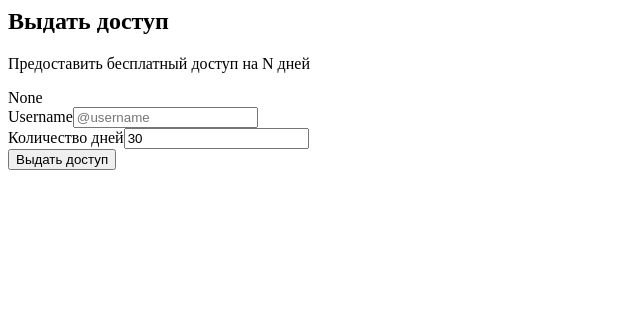
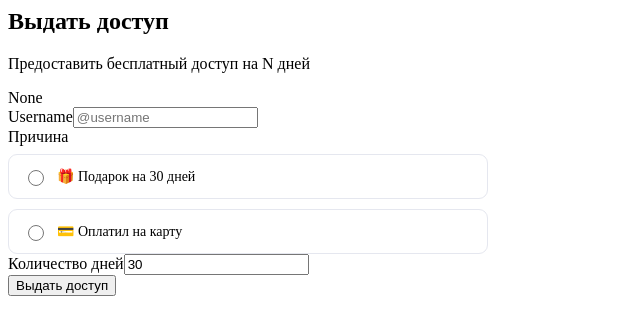
Before and after one commit to Irishman1/BOT_TELEFRAM, a Flask app: page /give in a window 1280 px wide. Shown: the top 335 px of the page, without its empty margins (0-640 px from the left). Run offline with Flask 3, Linux system fonts and the light colour scheme; the visitor is signed in with stand-in values (Sample User, id 1).

Commit message:
Add reason radio buttons to give access form (gift / paid by card)

```diff
--- a/admin/panel.py
+++ b/admin/panel.py
@@ -216,6 +216,7 @@
     data = await request.post()
     username = data.get("username","").lstrip("@")
     days = int(data.get("days",30))
+    reason = data.get("reason","gift")
     u = await db_one("SELECT * FROM users WHERE username=?",(username,))
     if not u:
         return await render("give.html", page="give", msg='<div class="alert alert-danger">Пользователь не найден</div>', prefill=username)
@@ -226,7 +227,10 @@
     await db_exec("UPDATE users SET expires_at=?,plan='manual',is_active=1,subscribed_at=COALESCE(subscribed_at,?) WHERE username=?",(new_exp.isoformat(),now.isoformat(),username))
     link = await create_invite_link()
     try:
-        tg_msg = f"🎁 Администратор предоставил доступ на <b>{days} дней</b>!\n📅 До: <b>{new_exp.strftime('%d.%m.%Y')}</b>"
+        if reason == "card":
+            tg_msg = f"✅ <b>Оплата подтверждена!</b>\n📅 Доступ до: <b>{new_exp.strftime('%d.%m.%Y')}</b>"
+        else:
+            tg_msg = f"🎁 Вам предоставлен бесплатный доступ на <b>{days} дней</b>!\n📅 До: <b>{new_exp.strftime('%d.%m.%Y')}</b>"
         if link:
             tg_msg += f"\n\n🔗 <b>Ссылка на группу:</b>\n{link}\n\n⏱ Действует 15 минут, одноразовая."
         await send_tg(u["tg_id"], tg_msg)
--- a/admin/templates/give.html
+++ b/admin/templates/give.html
@@ -3,6 +3,19 @@
   {{msg}}
   <form method="POST">
     <div class="form-group"><label>Username</label><input type="text" name="username" value="{{prefill}}" placeholder="@username" required></div>
+    <div class="form-group">
+      <label>Причина</label>
+      <div style="display:flex;flex-direction:column;gap:10px;margin-top:8px;">
+        <label style="display:flex;align-items:center;gap:10px;cursor:pointer;padding:12px 14px;border:1px solid #e5e7ef;border-radius:9px;font-size:14px;font-weight:400;">
+          <input type="radio" name="reason" value="gift" required style="accent-color:#1D9E75;width:16px;height:16px;">
+          🎁 Подарок на 30 дней
+        </label>
+        <label style="display:flex;align-items:center;gap:10px;cursor:pointer;padding:12px 14px;border:1px solid #e5e7ef;border-radius:9px;font-size:14px;font-weight:400;">
+          <input type="radio" name="reason" value="card" required style="accent-color:#1D9E75;width:16px;height:16px;">
+          💳 Оплатил на карту
+        </label>
+      </div>
+    </div>
     <div class="form-group"><label>Количество дней</label><input type="number" name="days" value="30" min="1" required></div>
     <button class="btn btn-primary" type="submit">Выдать доступ</button>
   </form>
```
